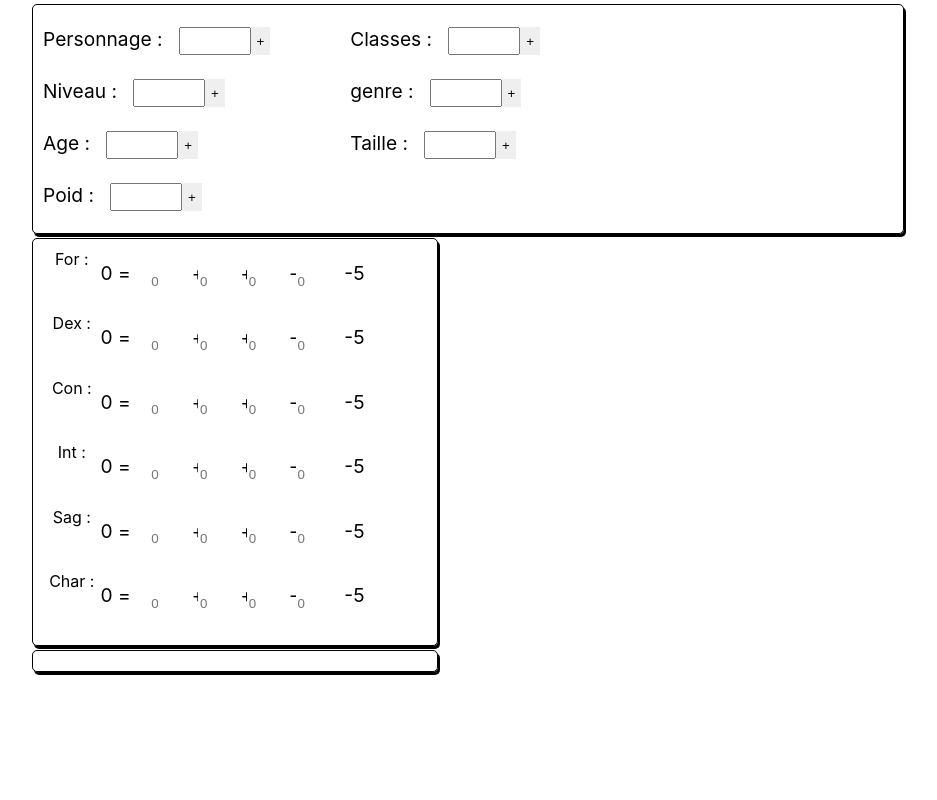
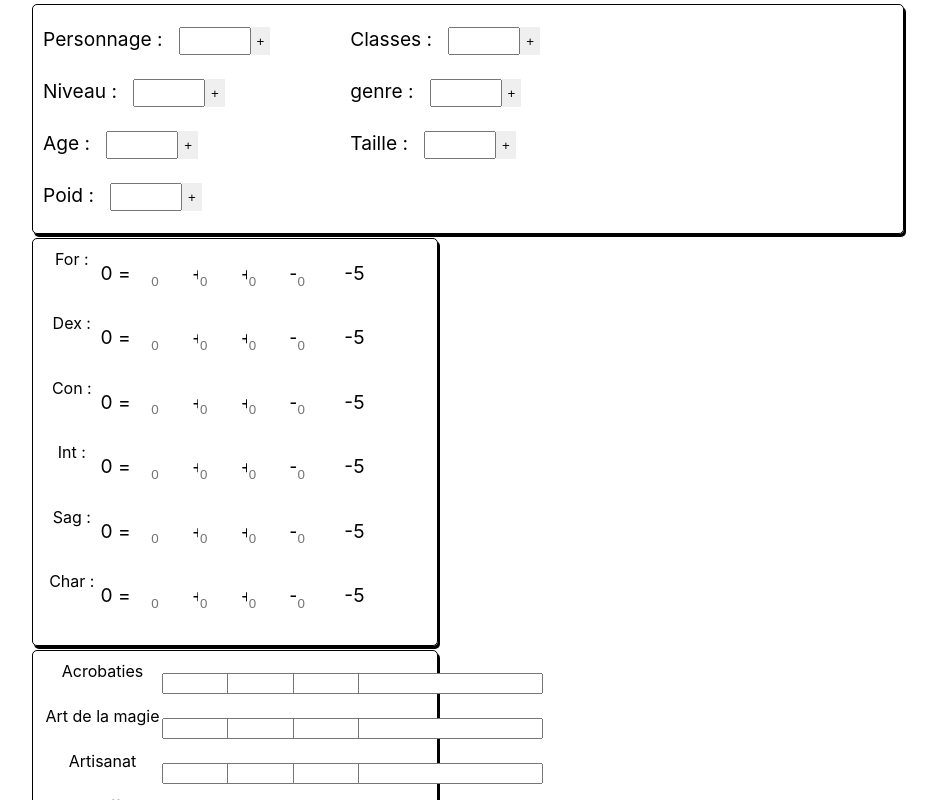
Before and after one commit to tyZulh/dndCharacterSheet, a React (Create React App) app: page / in a window 1280 px wide. Shown: the top 800 px of the page, without its empty margins (172-1109 px from the left). Built offline with nearby package versions, Linux system fonts and the light colour scheme.

Commit message:
add the line for the ability

```diff
--- a/src/components/competence-line/CompetenceLine.js
+++ b/src/components/competence-line/CompetenceLine.js
@@ -2,10 +2,52 @@ import React, { Component } from 'react';
 import './CompetenceLine.scss';
 
 class CompetenceLine extends Component {
+  state = {
+    totalValue : 0,
+
+  }
+
   render() {
     return(
       <div className='competenceLineWrapper'>
+        <div className='competenceLine'>
+          <div className='abilityName'>
+            {this.props.data}
+          </div>
 
+          <div className='modAbility cell'>
+            <input
+              type= "number"
+              name="modAbility"
+              className="inputBox"
+              onCHange={this.handleChange}
+            />
+          </div>
+
+          <div className='cell'>
+            <input
+              type="number"
+              name="master"
+              onCHange={this.handleChange}
+            />
+          </div>
+
+          <div className='cell'>
+            <input
+              type="number"
+              name="modCar"
+              onCHange={this.handleChange}
+            />
+          </div>
+
+          <div className='cell'>
+            <input
+              type="number"
+              name="otherMod"
+              onCHange={this.handleChange}
+            />
+          </div>
+        </div>
       </div>
     )
   }
--- a/src/components/competence-line/CompetenceLine.scss
+++ b/src/components/competence-line/CompetenceLine.scss
@@ -0,0 +1,27 @@
+.competenceLineWrapper {
+  .competenceLine {
+    display: grid;
+    grid-template-columns: 31% 17% 17% 17% 17%;
+    grid-template-areas: " abilityName modAbility master modCar otherMod ";
+
+    .abilityName {
+      grid-area: abilityName;
+    }
+
+    .modAbility {
+      grid-area: modAbility;
+    }
+
+    .master {
+      grid-area: master;
+    }
+
+    .modCar {
+      grid-area: modCar;
+    }
+
+    .otherMod {
+      grid-area: otherMod;
+    }
+  }
+}
```
